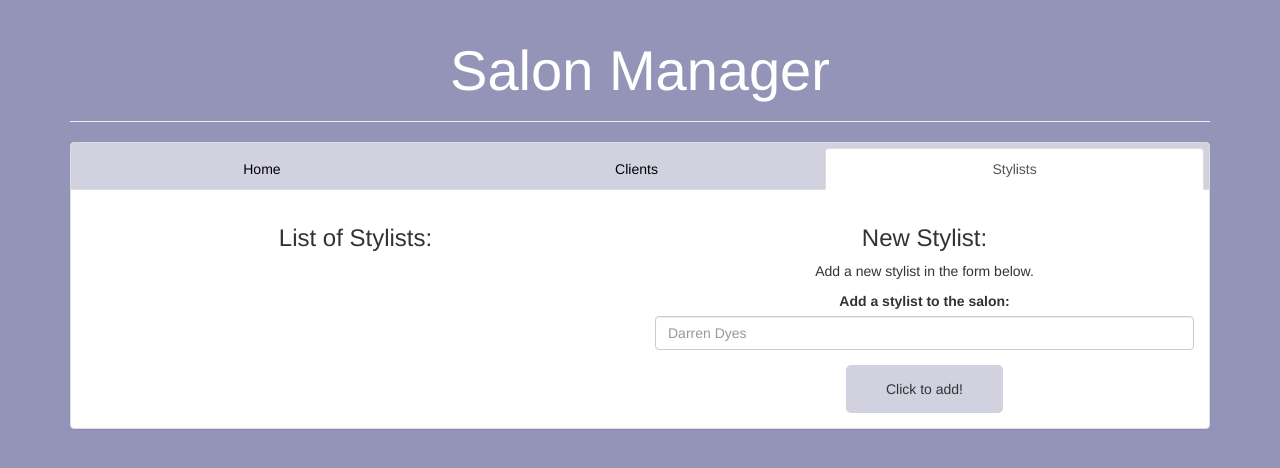
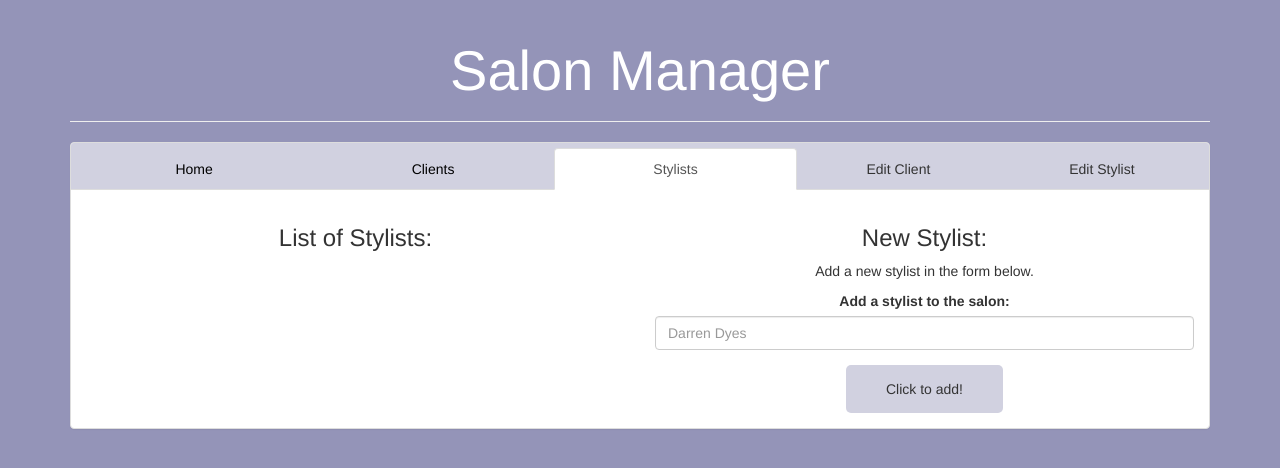
Before and after one commit to RAAllen/sql_salon, a PHP site: template views/stylists.html.twig in a window 1280 px wide. Shown: the top 468 px of the page. Run offline with PHP 8.4, Linux system fonts and the light colour scheme; the template is opened without the code that fills it, so the values that code supplies are empty; some libraries are stand-ins or nearby versions.

Commit message:
add tabs

```diff
--- a/app/app.php
+++ b/app/app.php
@@ -62,12 +62,12 @@
 
   $app->get("/edit_client/{id}", function($id) use ($app)
   {
-    return $app['twig']->render('edit_client.html.twig', array('clients' => Client::find($id), 'stylists' => Stylist::getAll()));
+    return $app['twig']->render('edit-client.html.twig', array('clients' => Client::find($id), 'stylists' => Stylist::getAll()));
   });
 
   $app->get("/edit_stylist/{id}", function($id) use ($app)
   {
-    return $app['twig']->render('edit_stylist.html.twig', array('stylists' => Stylist::find($id), 'clients' => Client::getAll()));
+    return $app['twig']->render('edit-stylist.html.twig', array('stylists' => Stylist::find($id), 'clients' => Client::getAll()));
   });
 
   $app->patch("/edited_client", function($id) use ($app)
--- a/views/clients.html.twig
+++ b/views/clients.html.twig
@@ -15,6 +15,8 @@
             <li><a href="/">Home</a></li>
             <li class="active"><a href="/clients">Clients</a></li>
             <li><a href="/stylists">Stylists</a></li>
+            <li>Edit Client</li>
+            <li>Edit Stylist</li>
           </ul>
         </div>
 
--- a/views/edit_stylist.html.twig
+++ b/views/edit-stylist.html.twig
@@ -14,7 +14,9 @@
           <ul class="nav nav-tabs nav-justified">
             <li><a href="/">Home</a></li>
             <li><a href="/clients">Clients</a></li>
-            <li class="active"><a href="/stylists">Stylists</a></li>
+            <li><a href="/stylists">Stylists</a></li>
+            <li>Edit Client</li>
+            <li class="active">Edit Stylist</li>
           </ul>
         </div>
 
--- a/views/home.html.twig
+++ b/views/home.html.twig
@@ -15,6 +15,8 @@
             <li class="active"><a href="/">Home</a></li>
             <li><a href="/clients">Clients</a></li>
             <li><a href="/stylists">Stylists</a></li>
+            <li>Edit Client</li>
+            <li>Edit Stylist</li>
           </ul>
         </div>
 
--- a/views/stylists.html.twig
+++ b/views/stylists.html.twig
@@ -12,9 +12,11 @@
 
         <div class="panel-heading">
           <ul class="nav nav-tabs nav-justified">
-            <li role="presentation"><a href="/">Home</a></li>
-            <li role="presentation"><a href="/clients">Clients</a></li>
-            <li role="presentation" class="active"><a href="/stylists">Stylists</a></li>
+            <li><a href="/">Home</a></li>
+            <li><a href="/clients">Clients</a></li>
+            <li class="active"><a href="/stylists">Stylists</a></li>
+            <li>Edit Client</li>
+            <li>Edit Stylist</li>
           </ul>
         </div>
 
```
Also changed, not shown: views/edit-client.html.twig (renamed from views/edit_client.html.twig, +4 -3 lines).
